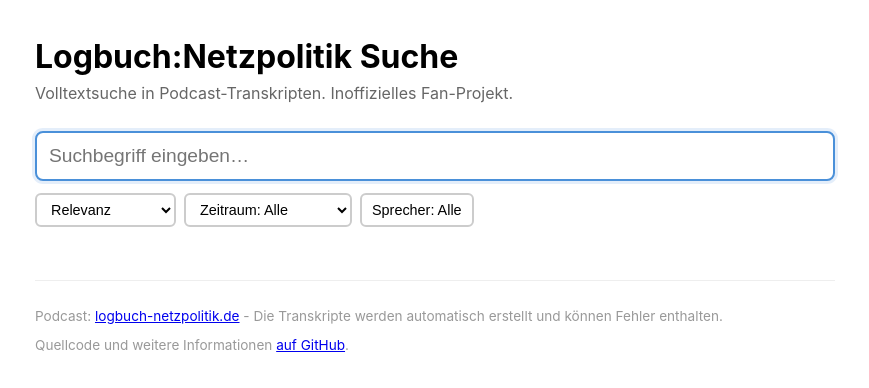
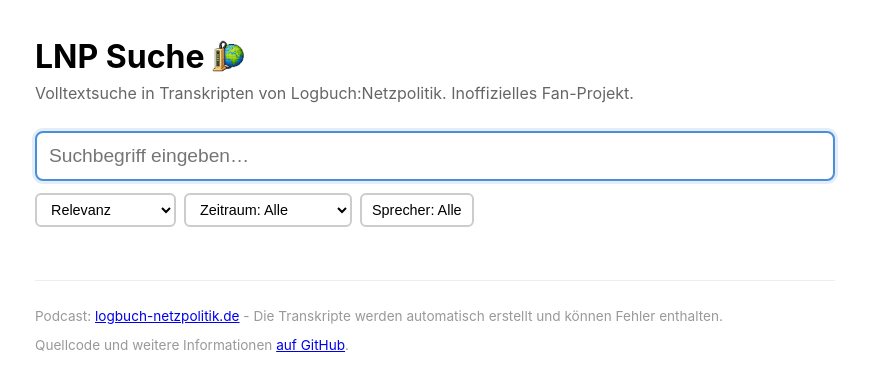
Before and after one commit to klamann/lnp-suche, a plain HTML site: page site/index.html in a window 1280 px wide. Shown: the whole page, without its empty margins (205-1074 px from the left). Drawn offline with Linux system fonts and the light colour scheme.

Commit message:
Add favicon

```diff
--- a/site/index.html
+++ b/site/index.html
@@ -4,6 +4,7 @@
   <meta charset="utf-8">
   <meta name="viewport" content="width=device-width, initial-scale=1">
   <title>LNP Suche</title>
+  <link rel="icon" type="image/png" href="favicon.png">
   <style>
     body {
       max-width: 800px;
@@ -265,8 +266,8 @@
 </head>
 <body>
   <header>
-    <h1><a href="/" id="home-link" style="color: inherit; text-decoration: none;">Logbuch:Netzpolitik Suche</a></h1>
-    <p>Volltextsuche in Podcast-Transkripten. Inoffizielles Fan-Projekt.</p>
+    <h1><a href="/" id="home-link" style="color: inherit; text-decoration: none;">LNP Suche <img src="favicon.png" alt="" style="height: 1em; vertical-align: -0.1em;"></a></h1>
+    <p>Volltextsuche in Transkripten von Logbuch:Netzpolitik. Inoffizielles Fan-Projekt.</p>
   </header>
 
   <main>
```
Also changed, not shown: site/favicon.png (added).
